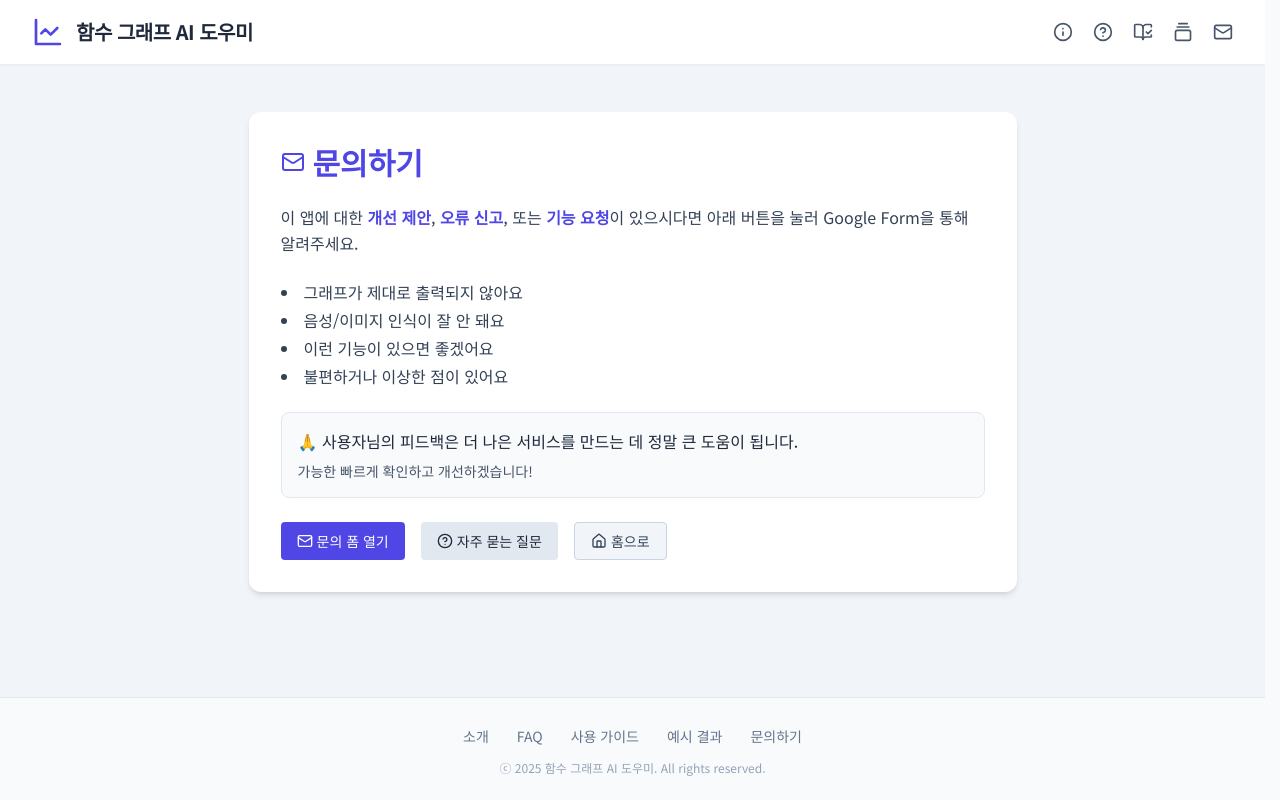
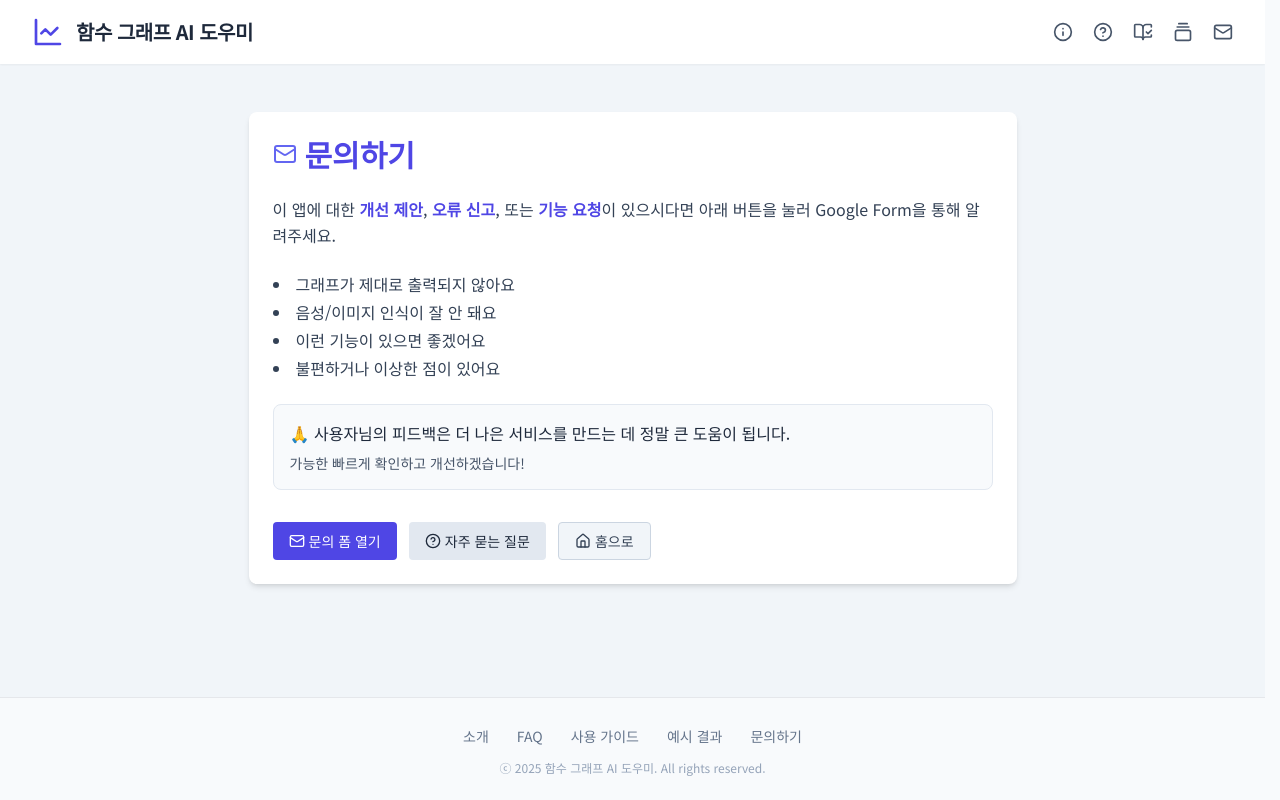
Before and after one commit to kkoshil/function-graph-ai-helper, a React (Vite) app: page /contact in a window 1280 px wide. Built offline with nearby package versions, Linux system fonts and the light colour scheme; no server answers.

Commit message:
Fix Contact.tsx import + layout consistency

```diff
--- a/src/pages/Contact.tsx
+++ b/src/pages/Contact.tsx
@@ -10,19 +10,22 @@ const Contact: React.FC = () => {
     <div className="min-h-screen bg-slate-100 flex flex-col">
       <Header />
 
-      <main className="flex-grow py-12 px-6">
-        <div className="max-w-3xl mx-auto bg-white shadow-md rounded-xl p-8 space-y-6">
+      <main className="flex-grow py-12 px-4">
+        <div className="max-w-3xl mx-auto bg-white shadow-md rounded-lg p-6 space-y-6">
+          {/* 제목 */}
           <h1 className="text-3xl font-bold text-indigo-600 flex items-center gap-2">
-            <Mail className="w-6 h-6" />
+            <Mail className="w-6 h-6 text-indigo-500" />
             문의하기
           </h1>
 
+          {/* 설명 문단 */}
           <p className="text-slate-700 leading-relaxed">
             이 앱에 대한 <strong className="text-indigo-600">개선 제안</strong>, <strong className="text-indigo-600">오류 신고</strong>,
             또는 <strong className="text-indigo-600">기능 요청</strong>이 있으시다면
             아래 버튼을 눌러 Google Form을 통해 알려주세요.
           </p>
 
+          {/* 예시 리스트 */}
           <ul className="list-disc list-inside text-slate-700 space-y-1">
             <li>그래프가 제대로 출력되지 않아요</li>
             <li>음성/이미지 인식이 잘 안 돼요</li>
@@ -30,6 +33,7 @@ const Contact: React.FC = () => {
             <li>불편하거나 이상한 점이 있어요</li>
           </ul>
 
+          {/* 안내 메시지 */}
           <div className="bg-slate-50 border border-slate-200 rounded-lg p-4 space-y-2">
             <p className="text-slate-800">
               🙏 사용자님의 피드백은 더 나은 서비스를 만드는 데 정말 큰 도움이 됩니다.
@@ -39,7 +43,8 @@ const Contact: React.FC = () => {
             </p>
           </div>
 
-          <div className="flex gap-4 mt-6">
+          {/* 버튼 영역 */}
+          <div className="flex flex-wrap gap-3 pt-2">
             <a
               href="https://docs.google.com/forms/d/e/1FAIpQLSfYeZv477m_CYfCP17gHJTfnGHE9gaIqZe5eE-MFmgWaSh8AA/viewform"
               target="_blank"
```
